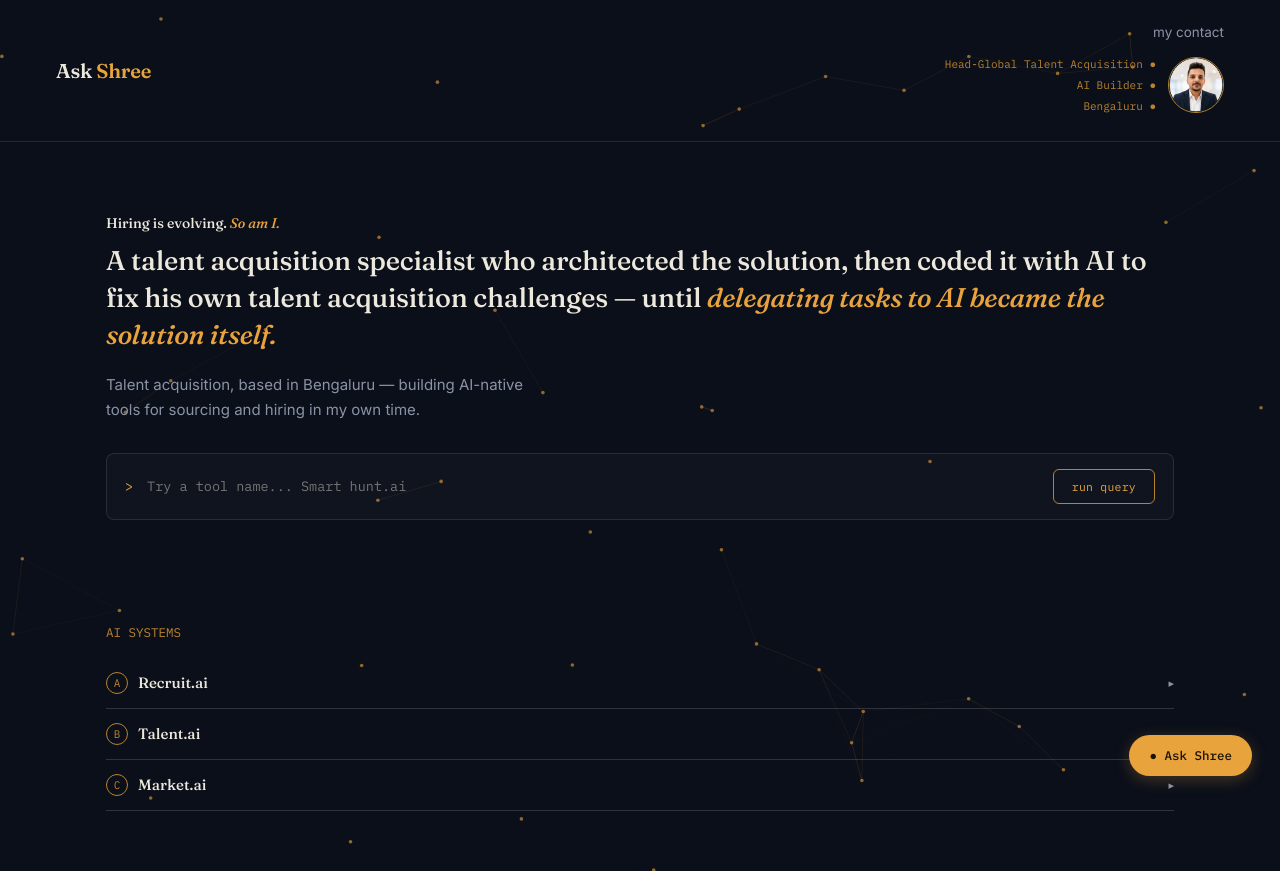
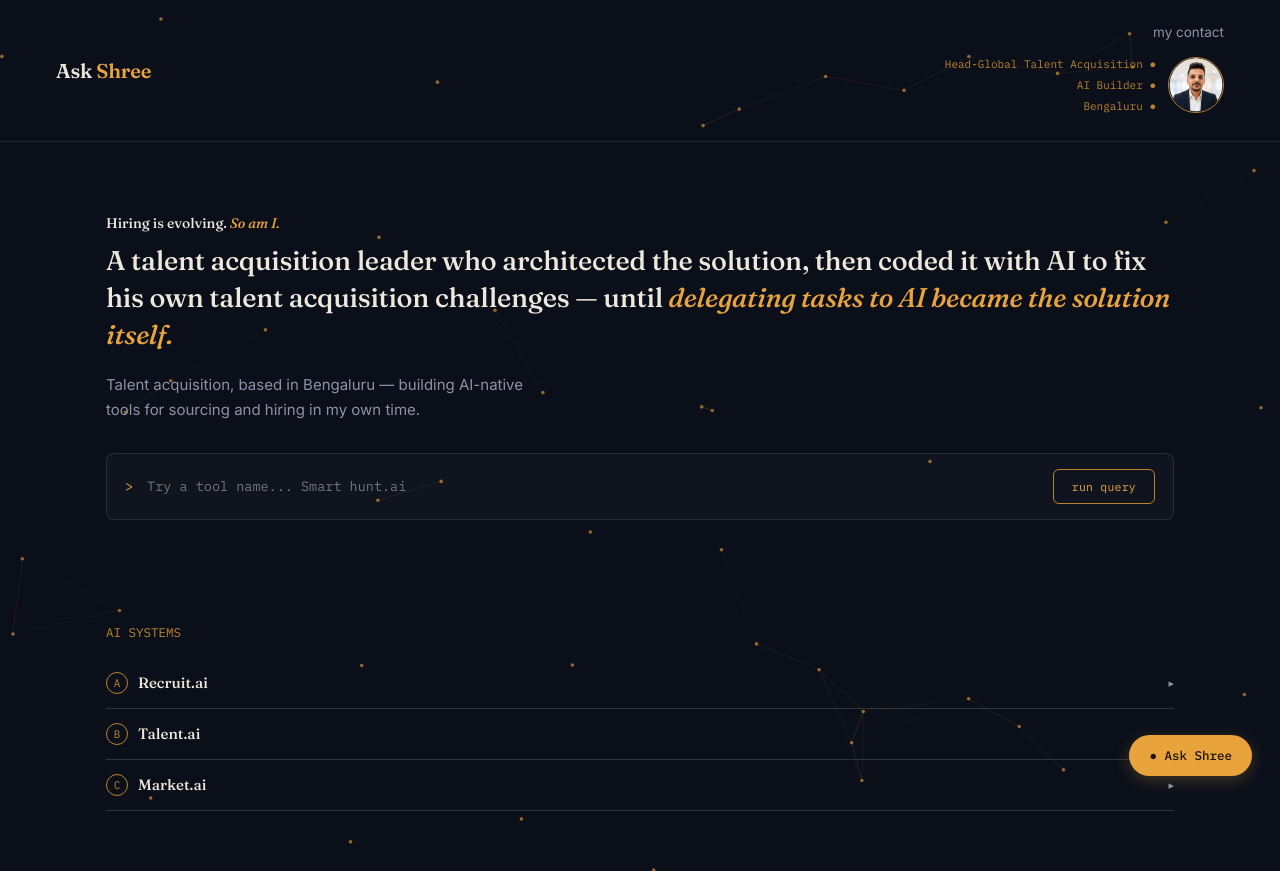
Before and after one commit to shreeshanarsha-star/Askshree-App, a Next.js app: page / in a window 1280 px wide. Built offline with nearby package versions, Linux system fonts and the light colour scheme.

Commit message:
Hero copy: talent acquisition specialist -> leader

```diff
--- a/app/page.js
+++ b/app/page.js
@@ -72,7 +72,7 @@ export default function HomePage() {
             <span style={{ color: 'var(--cream)', fontStyle: 'normal' }}>Hiring is evolving.</span> So am I.
           </div>
           <h1>
-            A talent acquisition specialist who architected the solution, then coded it with AI to fix
+            A talent acquisition leader who architected the solution, then coded it with AI to fix
             his own talent acquisition challenges — until <em>delegating tasks to AI became the solution itself.</em>
           </h1>
           <p className="sub">Talent acquisition, based in Bengaluru — building AI-native tools for sourcing and hiring in my own time.</p>
```
